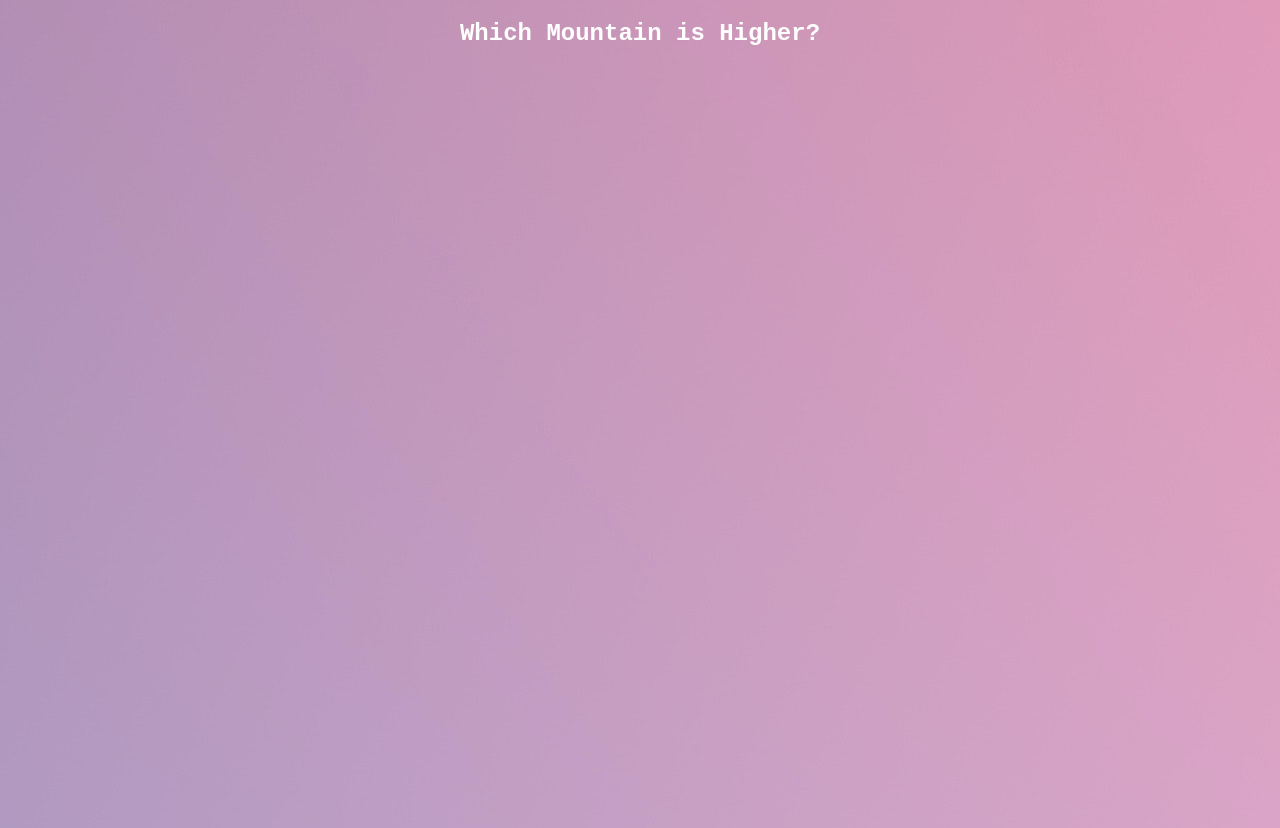
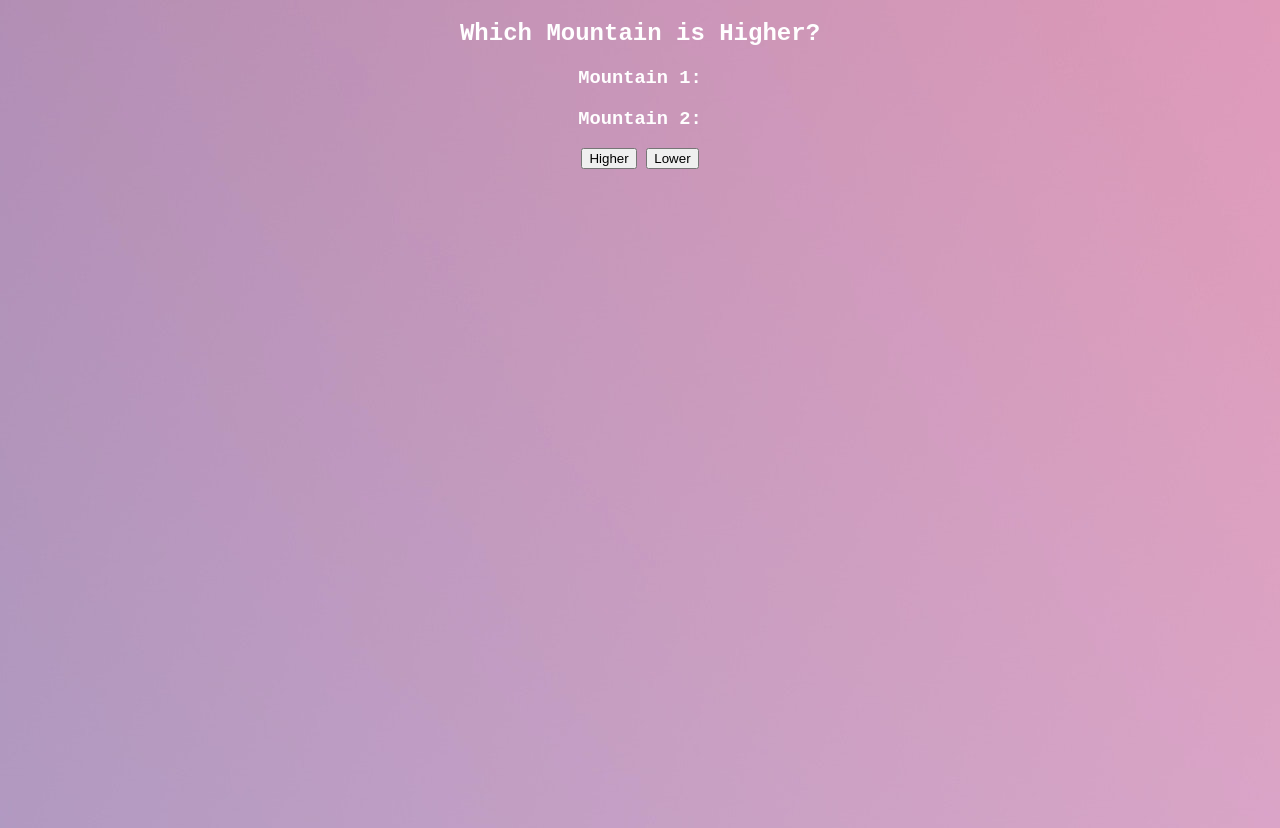
Before and after one commit to lukecdev/PP2-High-Low, a plain HTML site: page index.html in a window 1280 px wide. Drawn offline with Linux system fonts and the light colour scheme.

Commit message:
Update index.html

```diff
--- a/index.html
+++ b/index.html
@@ -13,10 +13,13 @@
 <body>
 
     <h2>Which Mountain is Higher?</h2>
+    <h3>Mountain 1:<span id="mt1"></span></h3>
+    <h3>Mountain 2:<span id="mt2"></span></h3>
 
-    <div id="question-box" class="box-clear">
-        <span id="question-text"></span>
-    </div>
+    <button id="higher">Higher</button>
+    <button id="lower">Lower</button>
+
+
 
     <!--
 
```
